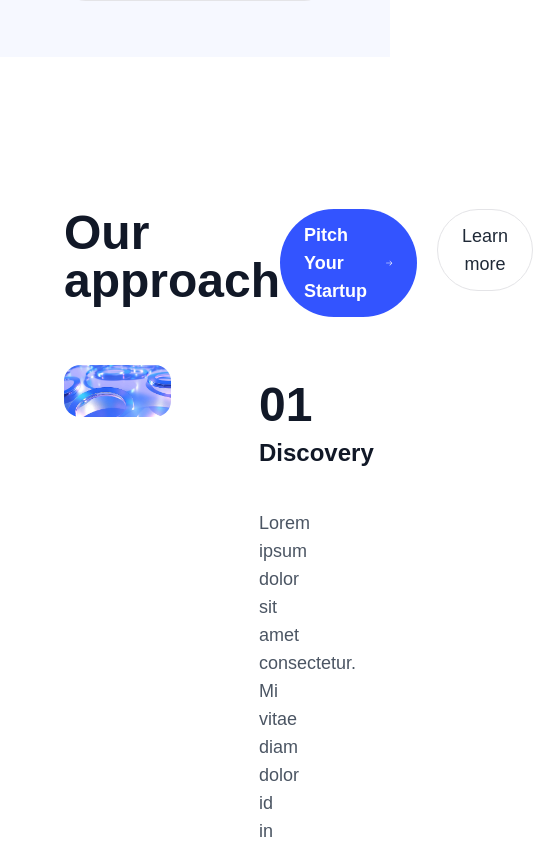
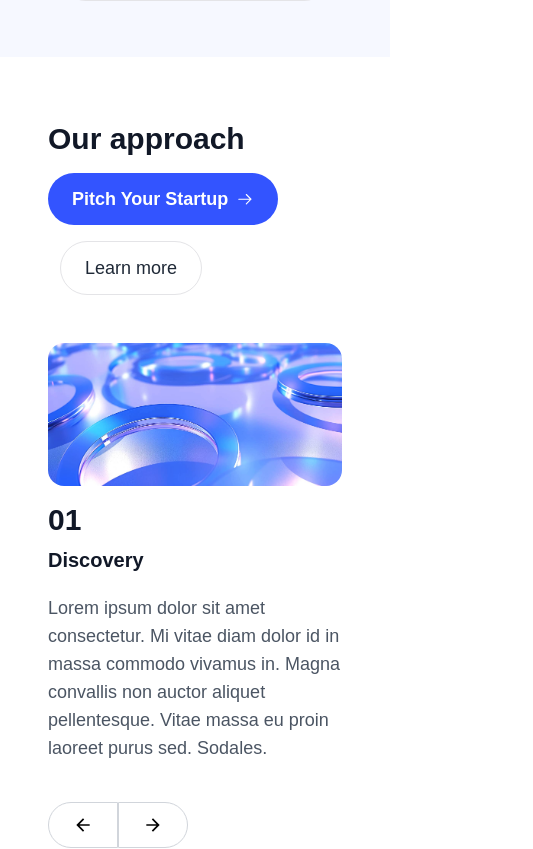
Before and after one commit to codebyankita/InvesterX, a Next.js app: page / in a window 390 px wide. Shown: the part 4982-5831 px from the top of the page, 533 px wide, since content can reach past the window. Built offline with nearby package versions, Linux system fonts and the light colour scheme.

Commit message:
page 4 done

```diff
--- a/app/page.tsx
+++ b/app/page.tsx
@@ -246,19 +246,19 @@ const currentResearch = researchData[currentIndex];
         </div>
       </div>
       {/* page4 */}
-      <div className="flex  items-center justify-center p-6 m-10 py-28 bg-white">
-      <div className="w-full mx-32 ">
+      <div className="flex  items-center justify-center lg:p-6 p-4 m-4 py-12 lg:m-10 lg:py-28 bg-white">
+      <div className="w-full lg:mx-32 mx-4 ">
         {/* Header */}
-        <div className="flex justify-between">
-          <h1 className="text-5xl font-bold text-gray-900">Our approach</h1>
-        <div className="flex items-start space-x-5 mr-32">
+        <div className="flex space-y-4 lg:space-y-0 flex-col lg:flex-row justify-between">
+          <h1 className="lg:text-5xl text-3xl font-bold text-gray-900">Our approach</h1>
+        <div className="flex md:flex-row space-y-4 md:space-y-0 flex-col items-start lg:space-x-5 space-x-3  lg:mr-32">
 
          <Button text="Pitch Your Startup" href="/your-link-here" />
          <SecondaryButton text=" Learn more" />
 
        </div>
         </div>
-        <div className="flex my-12">
+        <div className="flex lg:flex-row flex-col my-12">
           {/* Left Section - Image */}
           <div className="">
             <Image
@@ -271,16 +271,16 @@ const currentResearch = researchData[currentIndex];
             />
           </div>
           {/* Right Section - Content */}
-          <div className="w-1/2 px-16 ml-6 mt-4 ">
+          <div className="lg:w-1/2 w-full lg:px-16 lg:ml-6 mt-4 ">
 
             <div className="">
-              <h2 className="text-5xl font-bold  text-gray-900">
+              <h2 className="lg:text-5xl text-3xl font-bold  text-gray-900">
                 {currentResearch.id}
               </h2>
-              <h3 className="text-2xl font-semibold my-2 text-gray-900">
+              <h3 className="lg:text-2xl text-xl font-semibold my-2 text-gray-900">
                 {currentResearch.title}
               </h3>
-              <p className="mt-10 text-wrap	mr-6 text-lg text-gray-600">{currentResearch.description}</p>
+              <p className="lg:mt-10 mt-5 text-wrap	lg:mr-6 mr-0 text-lg text-gray-600">{currentResearch.description}</p>
             </div>
             {/* Navigation Buttons */}
         <div className="flex  mt-10 ">
```
